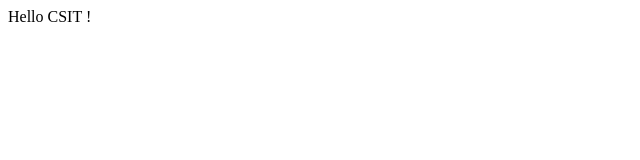
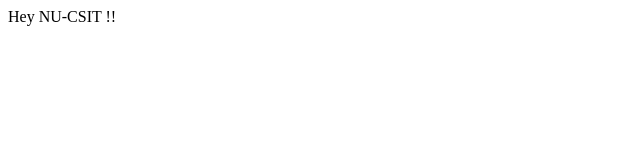
Before and after one commit to puuga/nu-ci-cd, a plain HTML site: page public/index.html in a window 1280 px wide. Shown: the full height of the page, 0-640 px from the left. Drawn offline with Linux system fonts and the light colour scheme.

Commit message:
feat: finish

```diff
--- a/public/index.html
+++ b/public/index.html
@@ -1,6 +1,6 @@
 <!DOCTYPE html>
 <html>
   <body>
-    Hello CSIT !
+    Hey NU-CSIT !!
   </body>
 </html>
```
